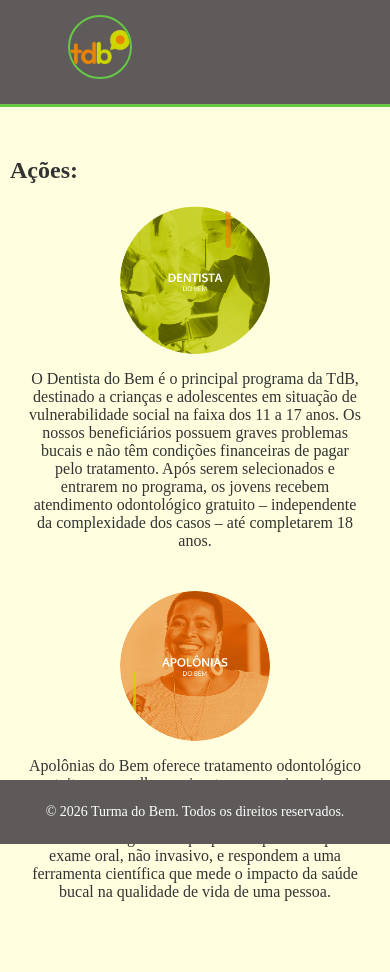
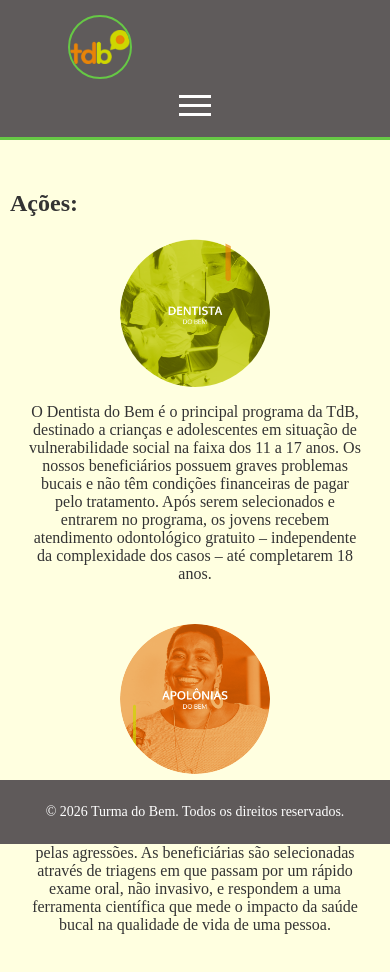
Before and after one commit to G-Barca/sprint3, a React (Vite) app: page / in a window 390 px wide. Shown: the top 972 px of the page. Built offline with nearby package versions, Linux system fonts and the light colour scheme.

Commit message:
Feat: Integrando a  logica do menu mobile com UseState no Header

```diff
--- a/src/components/Header.tsx
+++ b/src/components/Header.tsx
@@ -1,6 +1,12 @@
+import { useState } from 'react';
 import { Link } from 'react-router-dom';
 
 export function Header() {
+  const [menuAtivo, setMenuAtivo] = useState(false);
+  const toggleMenu = () => {
+    setMenuAtivo(!menuAtivo);
+  };
+
   return (
     <header className="header">
       <div className="logo-container">
@@ -11,7 +17,17 @@
       </div>
 
       <nav className="menu">
-        <ul className="nav-list">
+  <div
+    className={`mobile-menu ${menuAtivo ? 'active' : ''}`}
+    onClick={() => setMenuAtivo(!menuAtivo)}
+  >
+    <div className="line1"></div>
+    <div className="line2"></div>
+    <div className="line3"></div>
+  </div>
+
+
+  <ul className={`nav-list ${menuAtivo ? 'active' : ''}`}>
     <li><Link to="/sobre">Sobre</Link></li>
     <li><Link to="/integrantes">Integrantes</Link></li>
     <li><Link to="/contato">Contato</Link></li>
```
Lines whose indentation alone changed are shown as unchanged.
